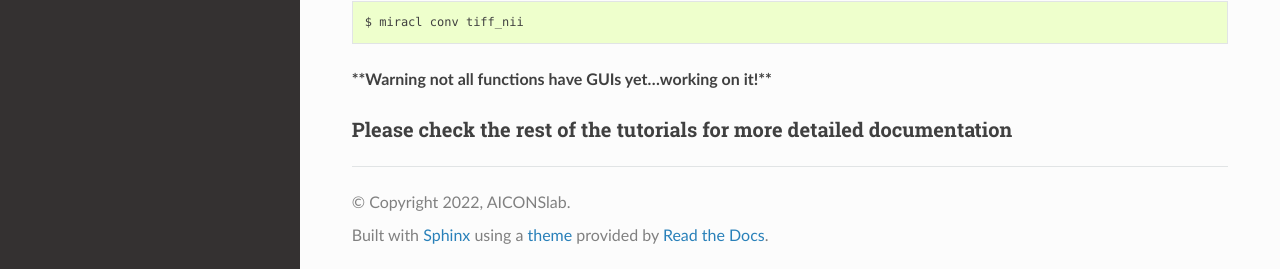
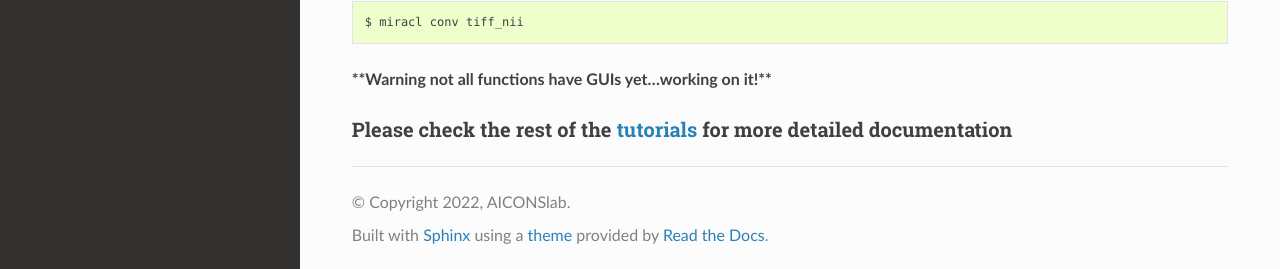
Before and after one commit to AICONSlab/MIRACL, a Sphinx documentation site: the page built from docs/tutorials/beginner/getting_started.md, in a window 1280 px wide and 900 px high, scrolled down 2782 px. Shown: the part 628-897 px from the top of the window. Built offline with Sphinx 7.4.7 and the Read the Docs theme 2.0.0, drawn with Linux system fonts in a browser that asks for light colours; pages that are not in the unit, such as notebooks, are missing from menus; part of the change alters nothing that is shown.

```diff
--- a/docs/tutorials/beginner/getting_started.md
+++ b/docs/tutorials/beginner/getting_started.md
@@ -108,4 +108,4 @@ To get the GUI of a specific function, run it without arguments, for example:
 
 **\*\*Warning not all functions have GUIs yet...working on it!\*\***
 
-#### Please check the rest of the tutorials for more detailed documentation
+### Please check the rest of the [tutorials](../../tutorials.md) for more detailed documentation
```
